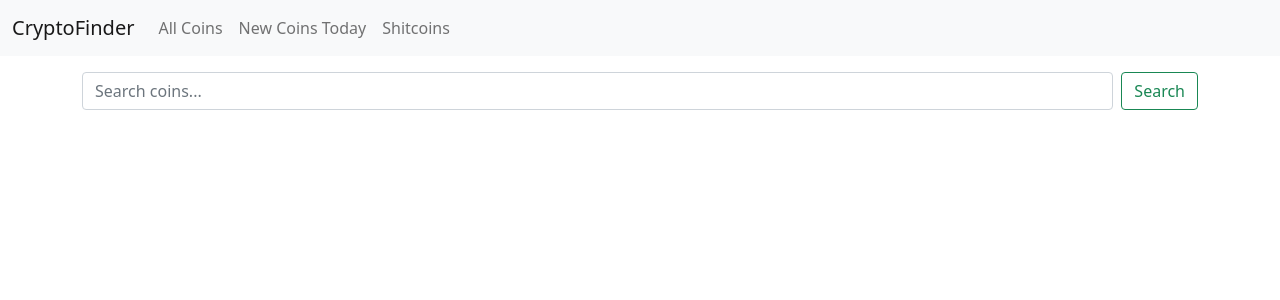
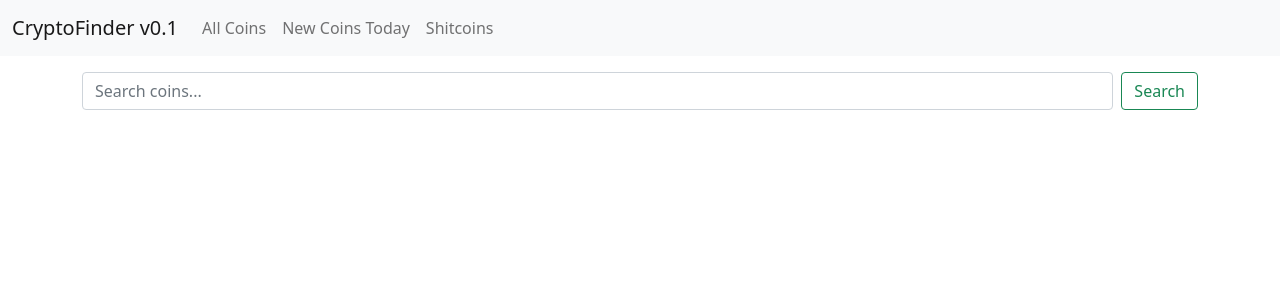
Before and after one commit to cafalchio/cryptofinder, a Python web app: template app/templates/base.html in a window 1280 px wide. Shown: the top 300 px of the page. Run offline with Jinja, Linux system fonts and the light colour scheme; the template is opened without the code that fills it, so the values that code supplies are empty.

Commit message:
version 0.1

```diff
--- a/app/templates/base.html
+++ b/app/templates/base.html
@@ -17,7 +17,7 @@
     <!-- Navbar -->
     <nav class="navbar navbar-expand-lg navbar-light bg-light">
       <div class="container-fluid">
-        <a class="navbar-brand" href="/">CryptoFinder</a>
+        <a class="navbar-brand" href="/">CryptoFinder v0.1</a>
         <button
           class="navbar-toggler"
           type="button"
```
